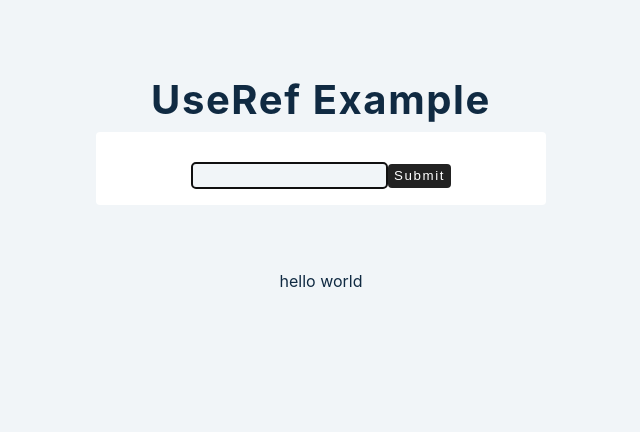
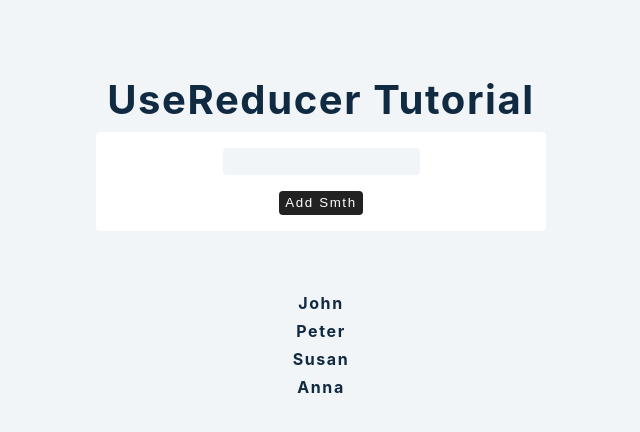
Before and after one commit to viktishchenko/start-react, a React (Create React App) app in the folder advanced/: page / in a window 1280 px wide. Shown: the top 432 px of the page, without its empty margins (319-959 px from the left). Built offline with nearby package versions, Linux system fonts and the light colour scheme.

Commit message:
feat: add basic functionality without reducer

```diff
--- a/advanced/src/App.js
+++ b/advanced/src/App.js
@@ -20,7 +20,9 @@ import React from "react";
 // import Setup from "./tutorial/4-forms/projects/1-controlled-inputs"; // 1-st tutor
 // import Setup from "./tutorial/4-forms/projects/2-multiple-inputs"; // :>> 2-nd
 
-import Setup from "./tutorial/5-useRef/projects/1-useRef-basics";
+// import Setup from "./tutorial/5-useRef/projects/1-useRef-basics"; // 1-st
+
+import Setup from "./tutorial/6-userReducer/projects";
 
 function App() {
   return (
--- a/advanced/src/tutorial/6-userReducer/projects/Modal.js
+++ b/advanced/src/tutorial/6-userReducer/projects/Modal.js
@@ -0,0 +1,10 @@
+/**
+ * rafce
+ */
+import React, { useEffect } from "react";
+
+const Modal = () => {
+  return <div>i'm modal</div>;
+};
+
+export default Modal;
--- a/advanced/src/tutorial/6-userReducer/projects/index.js
+++ b/advanced/src/tutorial/6-userReducer/projects/index.js
@@ -0,0 +1,56 @@
+/**
+ * rafce
+ */
+import React, { useState, useReducer } from "react";
+import Modal from "./Modal";
+import { data } from "../../../data";
+// reducer function
+
+const Index = () => {
+  const [name, setName] = useState("");
+  const [people, setPeople] = useState(data);
+  const [showModal, setShowModal] = useState(false);
+
+  /**
+   * nfn
+   */
+  const handleSubmit = (e) => {
+    e.preventDefault();
+    if (name) {
+      setShowModal(true);
+      setPeople([...people, { id: Date.now().toString(), name }]);
+      setName("");
+    } else {
+      setShowModal(true);
+    }
+  };
+
+  return (
+    <>
+      <h2>useReducer tutorial</h2>
+      {showModal && <Modal />}
+      <form className='form' onSubmit={handleSubmit}>
+        <div>
+          <input
+            type='text'
+            value={name}
+            onChange={(e) => {
+              setName(e.target.value);
+            }}
+          />
+        </div>
+        <button type='submit'>add smth</button>
+      </form>
+      {people.map((el) => {
+        // const { id, name } = el;
+        return (
+          <div key={el.id}>
+            <h4>{el.name}</h4>
+          </div>
+        );
+      })}
+    </>
+  );
+};
+
+export default Index;
```
Also changed, not shown: advanced/src/assets/useReducer/Screenshot-1.png (added), advanced/src/tutorial/6-userReducer/README.md.
